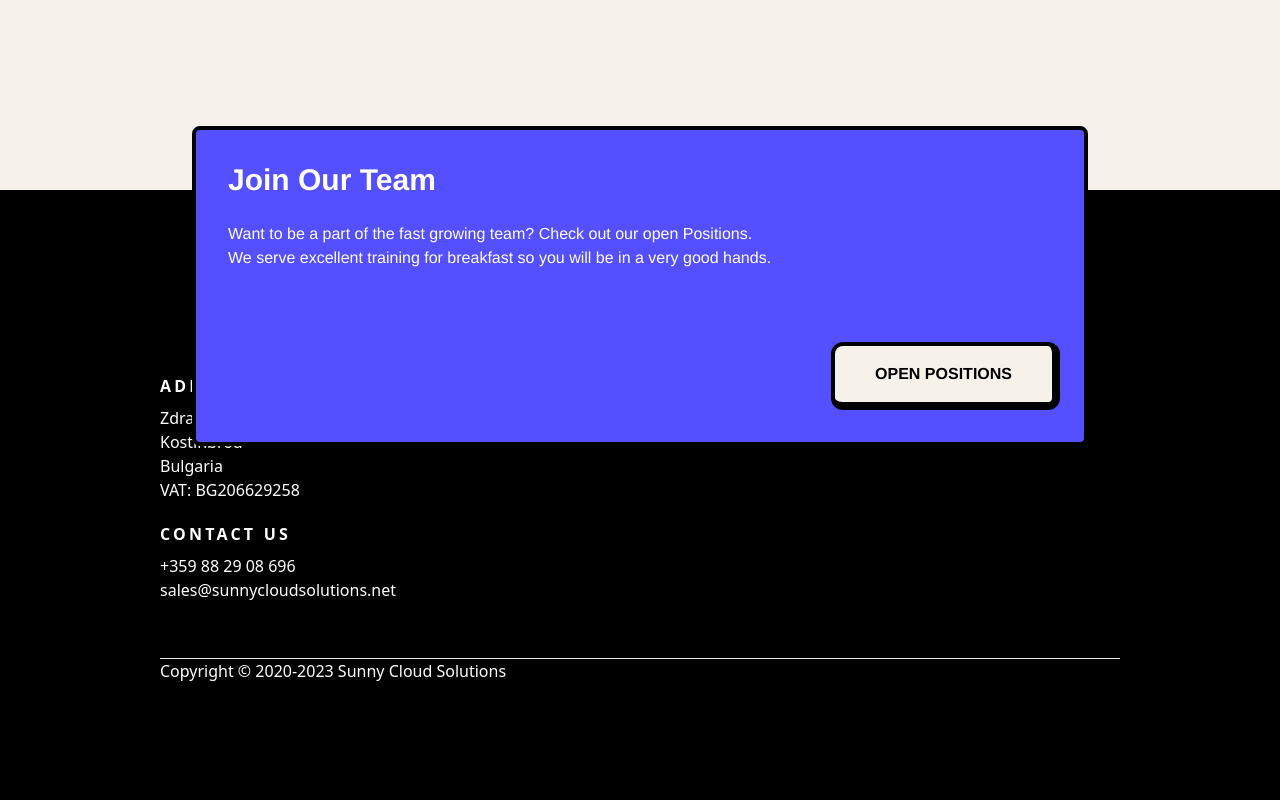
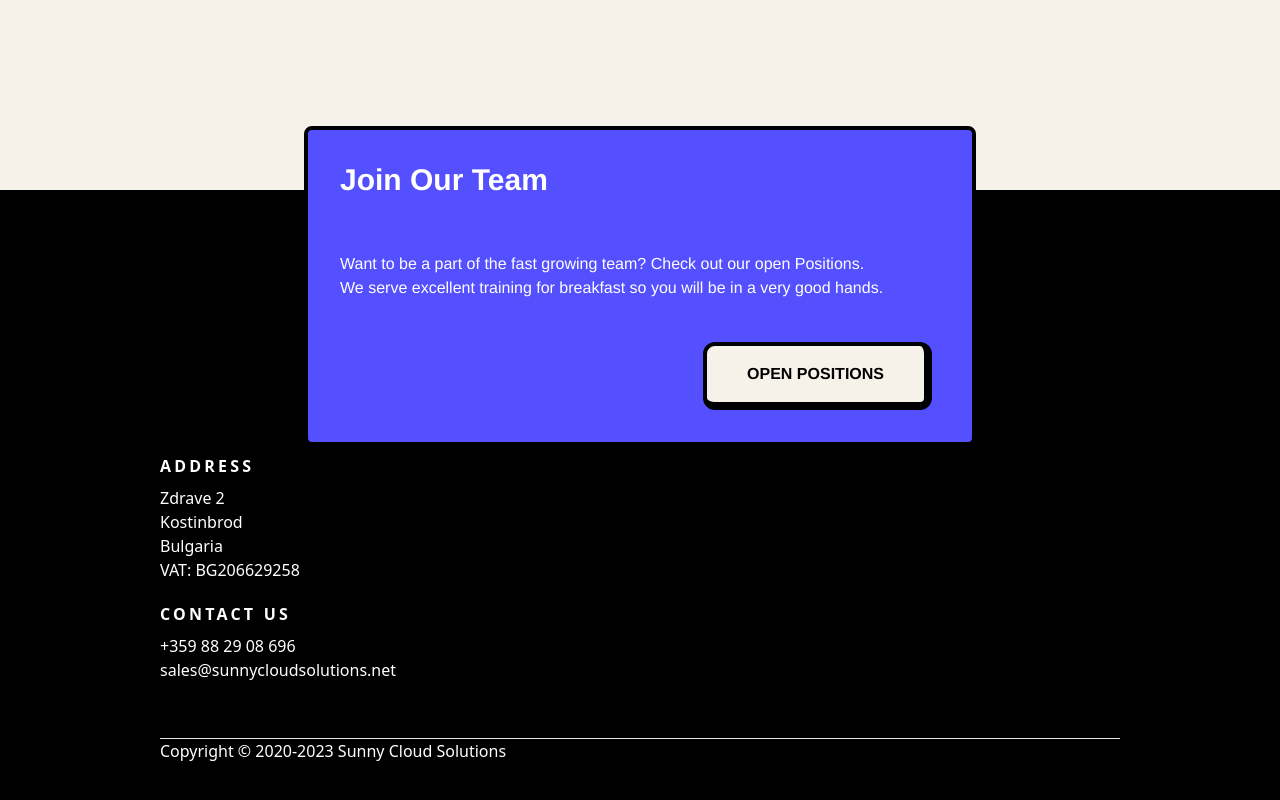
Before and after one commit to cnikolov/sunnycloud-web, a Next.js app: page / in a window 1280 px wide. Shown: the part 7814-8614 px from the top of the page. Built offline with nearby package versions, Linux system fonts and the light colour scheme.

Commit message:
fix responsiveness for join us

```diff
--- a/app/components/Footer.tsx
+++ b/app/components/Footer.tsx
@@ -5,7 +5,7 @@ export default function Footer() {
     <footer className="bg-black min-h-[40rem]   mt-36 sm:mt-24 lg:mt-40">
       <div className="w-3/4 mx-auto relative">
         <JoinTeamBanner />
-        <div className="h-72 sm:h-40 md:h-32"></div>
+        <div className="h-72 sm:h-40 md:h-52"></div>
         <div className="mt-14">
           <h1 className="uppercase text-md tracking-[0.2rem]  font-semibold text-white mb-2">
             Address
--- a/app/components/JoinTeamBanner.tsx
+++ b/app/components/JoinTeamBanner.tsx
@@ -4,7 +4,7 @@ export default function JoinTeamBanner() {
   return (
     <>
       <div className="absolute -mt-16  left-0 right-0">
-        <div className="flex flex-col  bg-marketing max-w-4xl mx-auto border-black border-4 rounded-lg p-8 font-archivo text-white relative min-h-80">
+        <div className="flex flex-col justify-between  bg-marketing max-w-2xl mx-auto border-black border-4 rounded-lg p-8 font-archivo text-white relative min-h-80">
           <h1 className="text-3xl  mb-6  font-semibold">Join Our Team</h1>
           <p className="text-md mb-4 whitespace-break-spaces">
             Want to be a part of the fast growing team? Check out our open
@@ -12,13 +12,14 @@ export default function JoinTeamBanner() {
             We serve excellent training for breakfast so you will be in a very
             good hands.
           </p>
-
-          <Link
-            className="sm:absolute bottom-8 right-6 inline-block bg-brand p-4  border-black border-4 border-r-8 border-b-8 px-10 rounded-xl uppercase font-bold text-black"
-            href="/careers"
-          >
-            Open Positions
-          </Link>
+          <div className="relative h-24 sm:h-16">
+            <Link
+              className="absolute right-2 bottom-0 flex-1 inline-block bg-brand p-4  border-black border-4 border-r-8 border-b-8 px-10 rounded-xl uppercase font-bold text-black"
+              href="/careers"
+            >
+              Open Positions
+            </Link>
+          </div>
         </div>
       </div>
     </>
```
